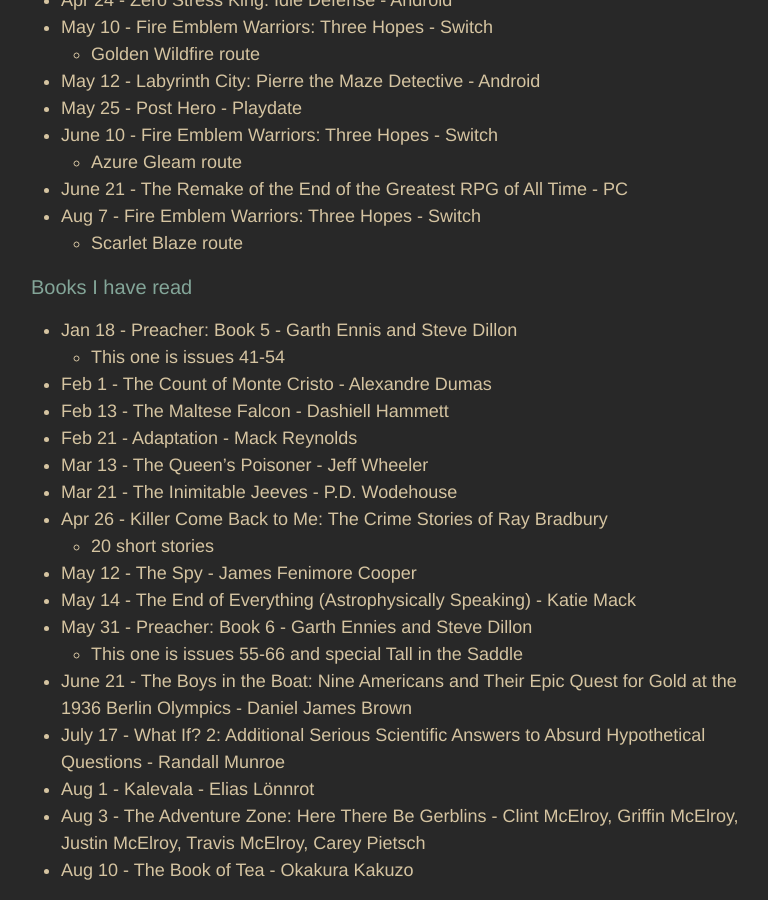
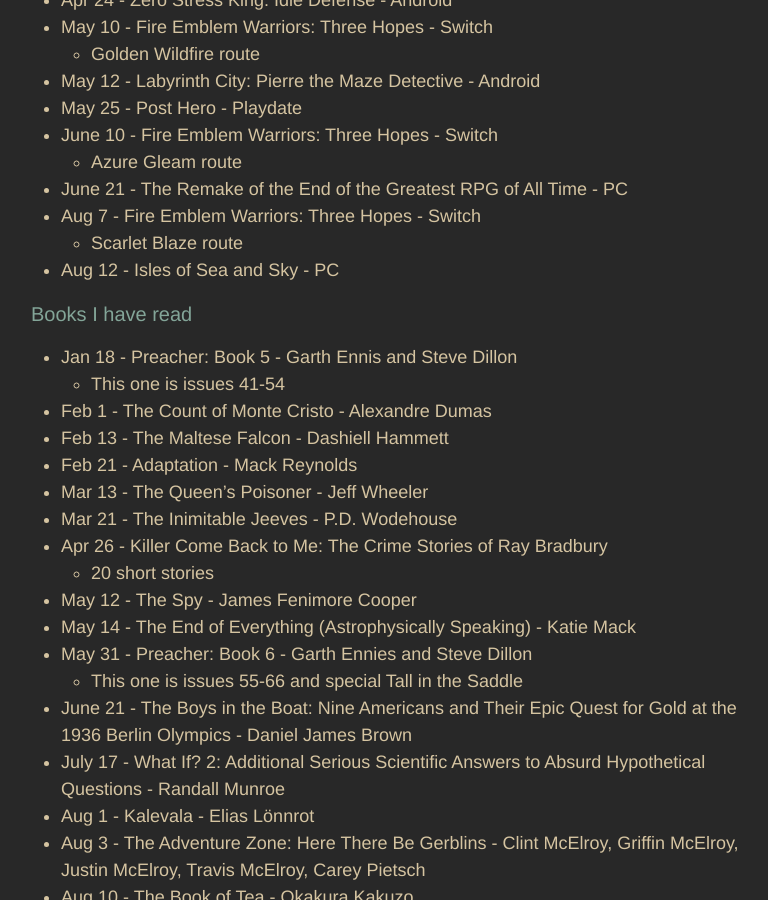
Before and after one commit to adkinsrs/sadkins_site, a Jekyll site: the page built from misc.md, in a window 1280 px wide and 900 px high, scrolled down 815 px. Shown: the whole window, without its empty margins (239-1007 px from the left). Built offline with Jekyll 4.4.1, drawn with Linux system fonts in a browser that asks for light colours.

Commit message:
beat a game

```diff
--- a/misc.md
+++ b/misc.md
@@ -37,6 +37,7 @@
 * June 21 - The Remake of the End of the Greatest RPG of All Time - PC
 * Aug 7 - Fire Emblem Warriors: Three Hopes - Switch
   * Scarlet Blaze route
+* Aug 12 - Isles of Sea and Sky - PC
 
 ### Books I have read
 
```
